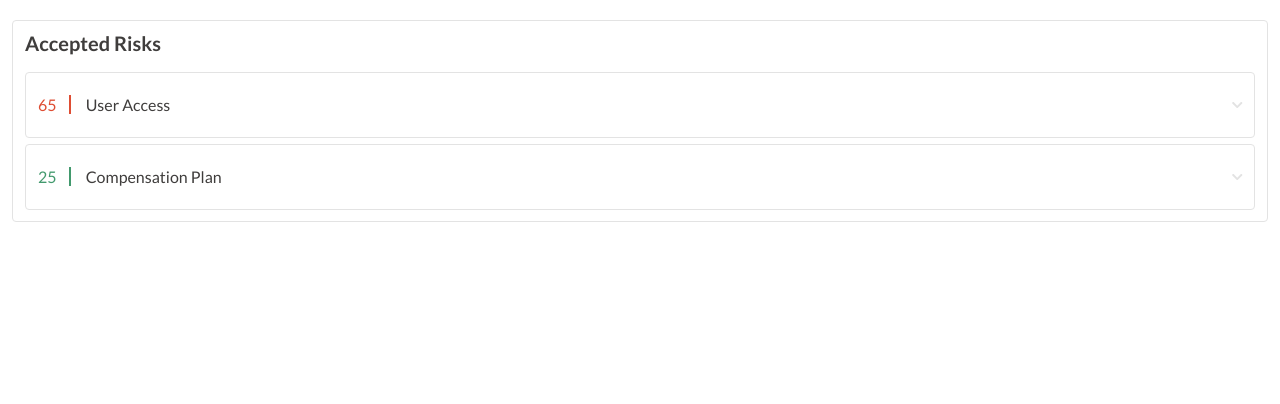
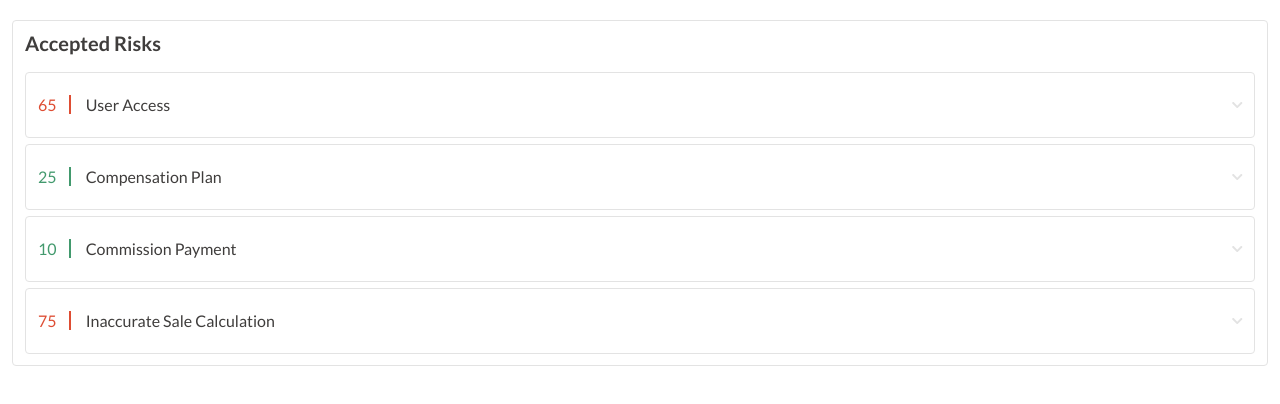
Before and after one commit to allisonnn/coding-tests, a website: page index.html in a window 1280 px wide. Drawn offline with Linux system fonts and the light colour scheme.

Commit message:
add content

```diff
--- a/assets/less/main.less
+++ b/assets/less/main.less
@@ -57,6 +57,10 @@ h3 {
     cursor: pointer;
 }
 
+.collapsible-dl__title:hover > .collapsible-dl__title-content{
+    font-weight: 700;
+}
+
 .collapsible-dl__title-pref {
     color: @black;
     border-right: .2rem solid @black;
--- a/index.html
+++ b/index.html
@@ -29,6 +29,22 @@
             </dt>
             <dd class="collapsible-dl__detail">Compensation plans are not approved by appropriate level of management before being placed into production environment.</dd>
         </dl>
+        <dl class="collapsible-dl collapsible-dl--positive closed">
+            <dt class="collapsible-dl__title" role="button">
+                <span class="collapsible-dl__title-pref" data-risk-score="10">10</span>
+                <span class="collapsible-dl__title-content">Commission Payment</span>
+                <i class="fa fa-chevron-down collapsible-dl__icon"></i>
+            </dt>
+            <dd class="collapsible-dl__detail">Calculated commission payments are not paid in timely manner and are not properly accrued.</dd>
+        </dl>
+        <dl class="collapsible-dl collapsible-dl--negative closed">
+            <dt class="collapsible-dl__title" role="button">
+                <span class="collapsible-dl__title-pref" data-risk-score="75">75</span>
+                <span class="collapsible-dl__title-content">Inaccurate Sale Calculation</span>
+                <i class="fa fa-chevron-down collapsible-dl__icon"></i>
+            </dt>
+            <dd class="collapsible-dl__detail">Sales are not completely captured by the commission engine.</dd>
+        </dl>
     </section>
     <script src="./index.js"></script>
 </body>
```
Also changed, not shown: assets/css/main.css.
